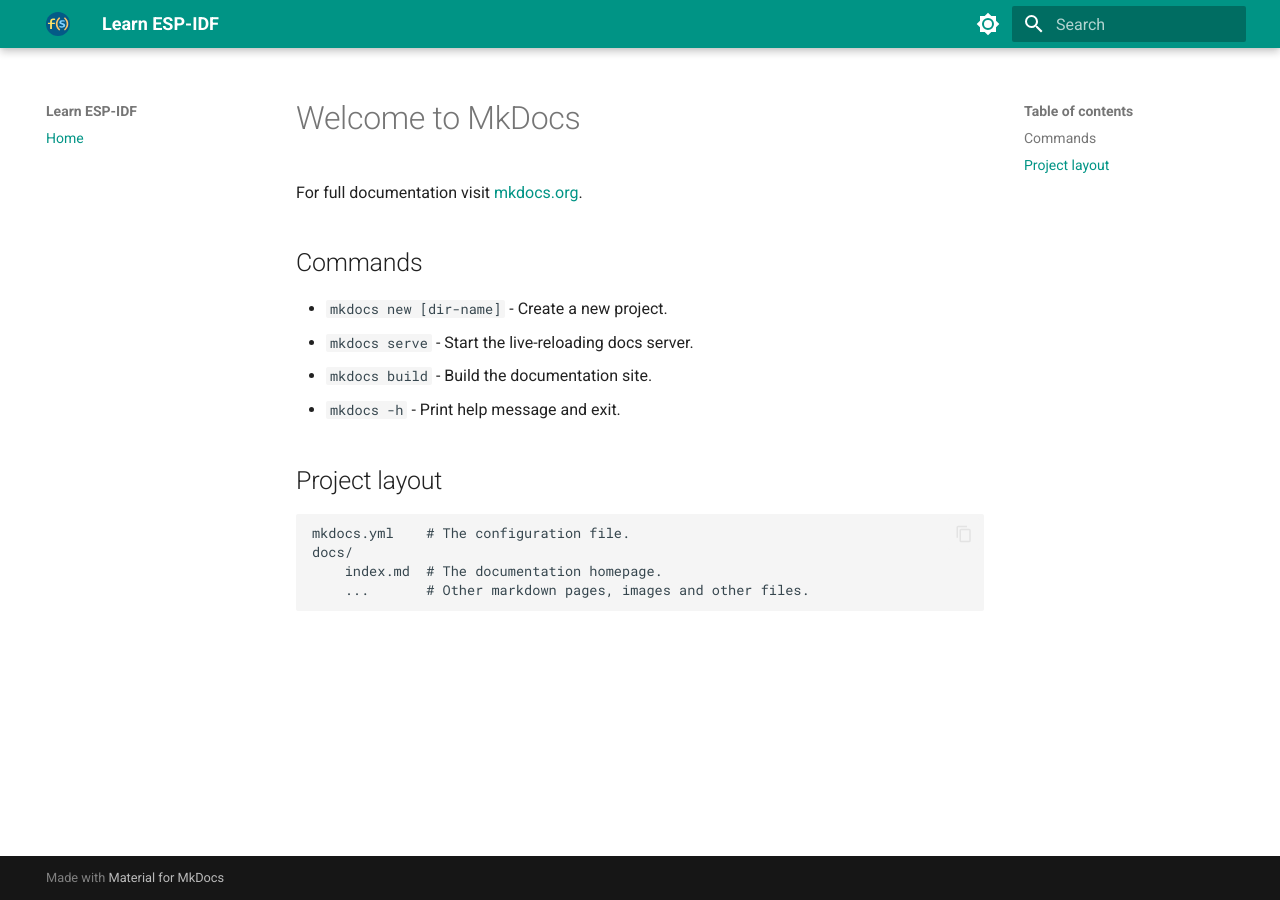
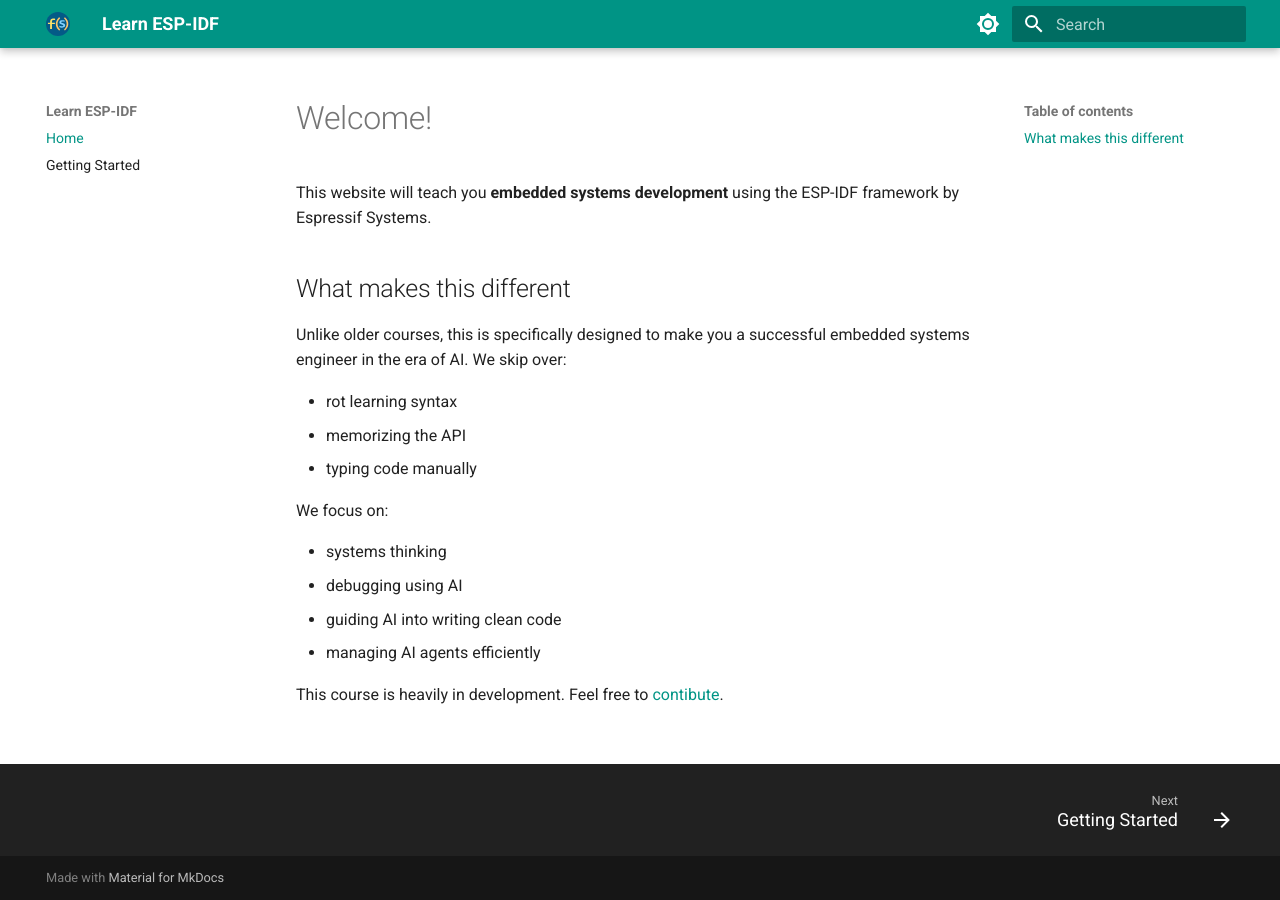
Before and after one commit to effessdev/ESP-IDF, an MkDocs documentation site: the page built from docs/index.md, in a window 1280 px wide. Built offline with MkDocs 1.6.1 and Material for MkDocs 9.7.7, drawn with Linux system fonts in a browser that asks for light colours.

Commit message:
add getting started

```diff
--- a/docs/index.md
+++ b/docs/index.md
@@ -1,17 +1,20 @@
-# Welcome to MkDocs
+# Welcome!
 
-For full documentation visit [mkdocs.org](https://www.mkdocs.org).
+This website will teach you **embedded systems development** using the ESP-IDF framework by Espressif Systems.
 
-## Commands
+## What makes this different
 
-* `mkdocs new [dir-name]` - Create a new project.
-* `mkdocs serve` - Start the live-reloading docs server.
-* `mkdocs build` - Build the documentation site.
-* `mkdocs -h` - Print help message and exit.
+Unlike older courses, this is specifically designed to make you a successful embedded systems engineer in the era of AI. We skip over:
 
-## Project layout
+- rot learning syntax
+- memorizing the API
+- typing code manually
 
-    mkdocs.yml    # The configuration file.
-    docs/
-        index.md  # The documentation homepage.
-        ...       # Other markdown pages, images and other files.
+We focus on:
+
+- systems thinking
+- debugging using AI
+- guiding AI into writing clean code
+- managing AI agents efficiently
+
+This course is heavily in development. Feel free to [contibute](https://github.com/effessdev/esp-idf).
--- a/mkdocs.yml
+++ b/mkdocs.yml
@@ -24,10 +24,13 @@ theme:
   features:
     - navigation.expand
     - navigation.top
+    - navigation.footer
     - content.code.copy
     - content.code.annotate
 
 markdown_extensions:
+  - admonition
+  - pymdownx.details
   - pymdownx.highlight:
       anchor_linenums: true
       line_spans: __span
@@ -38,3 +41,4 @@ markdown_extensions:
 
 nav:
   - Home: index.md
+  - Getting Started: 01-getting-started.md
```
Also changed, not shown: docs/01-getting-started.md (added, +205 -0 lines).
